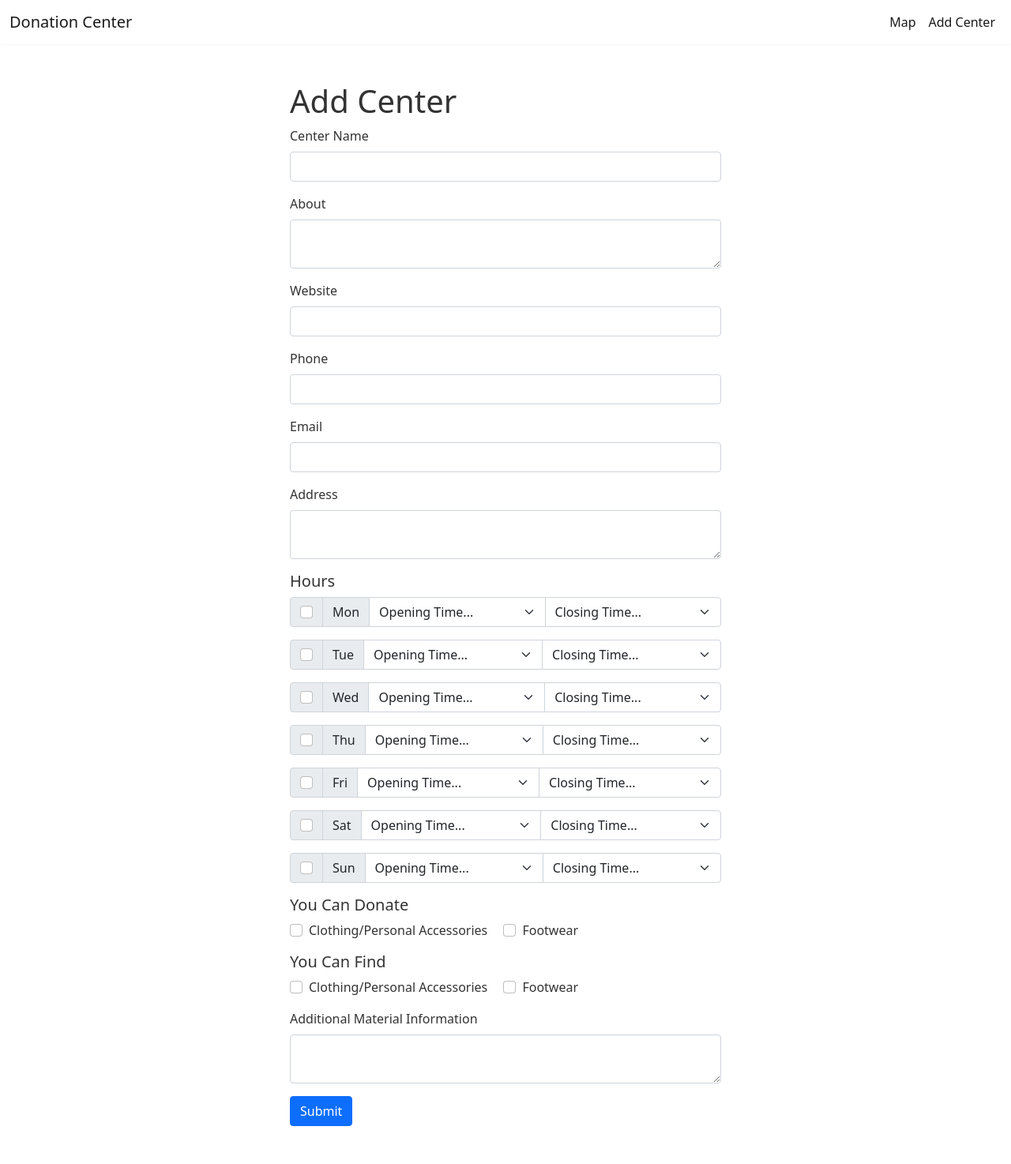
After one commit to rubydog/donationcentermap, a Django app: page /input-center/ in a window 1280 px wide. The commit adds this page. Shown: the whole page at 79% size. Run offline with Django 3.2, Linux system fonts and the light colour scheme; some libraries are stand-ins or nearby versions.

Commit message:
Added input page

```diff
--- a/dcApp/urls.py
+++ b/dcApp/urls.py
@@ -3,5 +3,6 @@ from . import views
 
 urlpatterns = [
     path('', views.index, name='index'),
-    path('details/', views.detailsPage, name='detailsPage')
+    path('details/', views.detailsPage, name='detailsPage'),
+    path('input-center/', views.inputCenterPage, name='inputCenterPage')
 ]
--- a/dcApp/views.py
+++ b/dcApp/views.py
@@ -3,5 +3,9 @@ from django.shortcuts import render
 # Create your views here.
 def index(request):
     return render(request, 'map.html')
+
 def detailsPage(request):
     return render(request, 'detailsPage.html')
+
+def inputCenterPage(request):
+    return render(request, 'inputPage.html')
--- a/static/css/style.css
+++ b/static/css/style.css
@@ -29,7 +29,7 @@ a{
 }
 .resultArea {
   position: absolute;
-  top: 98px;
+  top: 114px;
   bottom: 0;
   right: 0;
   width: 300px;
--- a/templates/common/header.html
+++ b/templates/common/header.html
@@ -12,6 +12,9 @@
                 <li class="nav-item">
                     <a class="nav-link active" aria-current="page" href="/">Map</a>
                 </li>
+                <li class="nav-item">
+                    <a class="nav-link active" aria-current="page" href="/input-center/">Add Center</a>
+                </li>
                 <!-- <li class="nav-item">
                     <a class="nav-link" href="#">Login</a>
                 </li> -->
--- /dev/null
+++ b/templates/inputPage.html
@@ -0,0 +1,199 @@
+{% extends 'base.html' %}
+
+{% block title %}Map{% endblock %}
+
+{% block content %}
+
+{% include "common/header.html" %}
+<div class="container my-5">
+    <div class="row justify-content-md-center">
+        <div class="col-md-6 md-offset-3">
+            <h1>Add Center</h1>
+            <form>
+                <div class="mb-3">
+                    <label for="centerName" class="form-label">Center Name</label>
+                    <input type="text" class="form-control" id="centerName">
+                </div>
+                <div class="mb-3">
+                    <label for="about" class="form-label">About</label>
+                    <textarea id="about" class="form-control"></textarea>
+                </div>
+                <div class="mb-3">
+                    <label for="website" class="form-label">Website</label>
+                    <input type="text" class="form-control" id="website">
+                </div>
+                <div class="mb-3">
+                    <label for="phone" class="form-label">Phone</label>
+                    <input type="tel" class="form-control" id="phone">
+                </div>
+                <div class="mb-3">
+                    <label for="email" class="form-label">Email</label>
+                    <input type="email" class="form-control" id="email">
+                </div>
+                <div class="mb-3">
+                    <label for="address" class="form-label">Address</label>
+                    <textarea id="address" class="form-control"></textarea>
+                </div>
+                <h5>Hours</h5>
+                <div class="input-group mb-3">
+                    <div class="input-group-text">
+                        <input class="form-check-input mt-0" type="checkbox" value=""
+                            aria-label="Checkbox for following text input">
+                    </div>
+                    <label class="input-group-text" for="inputGroupSelect01">Mon</label>
+                    <select class="form-select" id="inputGroupSelect01">
+                        <option selected>Opening Time...</option>
+                        <option value="1">12AM</option>
+                        <option value="2">11AM</option>
+                        <option value="3">10AM</option>
+                    </select>
+                    <select class="form-select" id="inputGroupSelect01">
+                        <option selected>Closing Time...</option>
+                        <option value="1">12AM</option>
+                        <option value="2">11AM</option>
+                        <option value="3">10AM</option>
+                    </select>
+                </div>
+                <div class="input-group mb-3">
+                    <div class="input-group-text">
+                        <input class="form-check-input mt-0" type="checkbox" value=""
+                            aria-label="Checkbox for following text input">
+                    </div>
+                    <label class="input-group-text" for="inputGroupSelect01">Tue</label>
+                    <select class="form-select" id="inputGroupSelect01">
+                        <option selected>Opening Time...</option>
+                        <option value="1">12AM</option>
+                        <option value="2">11AM</option>
+                        <option value="3">10AM</option>
+                    </select>
+                    <select class="form-select" id="inputGroupSelect01">
+                        <option selected>Closing Time...</option>
+                        <option value="1">12AM</option>
+                        <option value="2">11AM</option>
+                        <option value="3">10AM</option>
+                    </select>
+                </div>
+                <div class="input-group mb-3">
+                    <div class="input-group-text">
+                        <input class="form-check-input mt-0" type="checkbox" value=""
+                            aria-label="Checkbox for following text input">
+                    </div>
+                    <label class="input-group-text" for="inputGroupSelect01">Wed</label>
+                    <select class="form-select" id="inputGroupSelect01">
+                        <option selected>Opening Time...</option>
+                        <option value="1">12AM</option>
+                        <option value="2">11AM</option>
+                        <option value="3">10AM</option>
+                    </select>
+                    <select class="form-select" id="inputGroupSelect01">
+                        <option selected>Closing Time...</option>
+                        <option value="1">12AM</option>
+                        <option value="2">11AM</option>
+                        <option value="3">10AM</option>
+                    </select>
+                </div>
+                <div class="input-group mb-3">
+                    <div class="input-group-text">
+                        <input class="form-check-input mt-0" type="checkbox" value=""
+                            aria-label="Checkbox for following text input">
+                    </div>
+                    <label class="input-group-text" for="inputGroupSelect01">Thu</label>
+                    <select class="form-select" id="inputGroupSelect01">
+                        <option selected>Opening Time...</option>
+                        <option value="1">12AM</option>
+                        <option value="2">11AM</option>
+                        <option value="3">10AM</option>
+                    </select>
+                    <select class="form-select" id="inputGroupSelect01">
+                        <option selected>Closing Time...</option>
+                        <option value="1">12AM</option>
+                        <option value="2">11AM</option>
+                        <option value="3">10AM</option>
+                    </select>
+                </div>
+                <div class="input-group mb-3">
+                    <div class="input-group-text">
+                        <input class="form-check-input mt-0" type="checkbox" value=""
+                            aria-label="Checkbox for following text input">
+                    </div>
+                    <label class="input-group-text" for="inputGroupSelect01">Fri</label>
+                    <select class="form-select" id="inputGroupSelect01">
+                        <option selected>Opening Time...</option>
+                        <option value="1">12AM</option>
+                        <option value="2">11AM</option>
+                        <option value="3">10AM</option>
+                    </select>
+                    <select class="form-select" id="inputGroupSelect01">
+                        <option selected>Closing Time...</option>
+                        <option value="1">12AM</option>
+                        <option value="2">11AM</option>
+                        <option value="3">10AM</option>
+                    </select>
+                </div>
+                <div class="input-group mb-3">
+                    <div class="input-group-text">
+                        <input class="form-check-input mt-0" type="checkbox" value=""
+                            aria-label="Checkbox for following text input">
+                    </div>
+                    <label class="input-group-text" for="inputGroupSelect01">Sat</label>
+                    <select class="form-select" id="inputGroupSelect01">
+                        <option selected>Opening Time...</option>
+                        <option value="1">12AM</option>
+                        <option value="2">11AM</option>
+                        <option value="3">10AM</option>
+                    </select>
+                    <select class="form-select" id="inputGroupSelect01">
+                        <option selected>Closing Time...</option>
+                        <option value="1">12AM</option>
+                        <option value="2">11AM</option>
+                        <option value="3">10AM</option>
+                    </select>
+                </div>
+                <div class="input-group mb-3">
+                    <div class="input-group-text">
+                        <input class="form-check-input mt-0" type="checkbox" value=""
+                            aria-label="Checkbox for following text input">
+                    </div>
+                    <label class="input-group-text" for="inputGroupSelect01">Sun</label>
+                    <select class="form-select" id="inputGroupSelect01">
+                        <option selected>Opening Time...</option>
+                        <option value="1">12AM</option>
+                        <option value="2">11AM</option>
+                        <option value="3">10AM</option>
+                    </select>
+                    <select class="form-select" id="inputGroupSelect01">
+                        <option selected>Closing Time...</option>
+                        <option value="1">12AM</option>
+                        <option value="2">11AM</option>
+                        <option value="3">10AM</option>
+                    </select>
+                </div>
+                <h5>You Can Donate</h5>
+                <div class="mb-3 form-check form-check-inline">
+                    <input type="checkbox" class="form-check-input" id="exampleCheck1">
+                    <label class="form-check-label" for="exampleCheck1">Clothing/Personal Accessories</label>
+                </div>
+                <div class="mb-3 form-check form-check-inline">
+                    <input type="checkbox" class="form-check-input" id="exampleCheck1">
+                    <label class="form-check-label" for="exampleCheck1">Footwear</label>
+                </div>
+                <h5>You Can Find</h5>
+                <div class="mb-3 form-check form-check-inline">
+                    <input type="checkbox" class="form-check-input" id="exampleCheck1">
+                    <label class="form-check-label" for="exampleCheck1">Clothing/Personal Accessories</label>
+                </div>
+                <div class="mb-3 form-check form-check-inline">
+                    <input type="checkbox" class="form-check-input" id="exampleCheck1">
+                    <label class="form-check-label" for="exampleCheck1">Footwear</label>
+                </div>
+                <div class="mb-3">
+                    <label for="information" class="form-label">Additional Material Information
+                    </label>
+                    <textarea id="information" class="form-control"></textarea>
+                </div>
+                <button type="submit" class="btn btn-primary">Submit</button>
+            </form>
+        </div>
+    </div>
+</div>
+{% endblock %}
```
